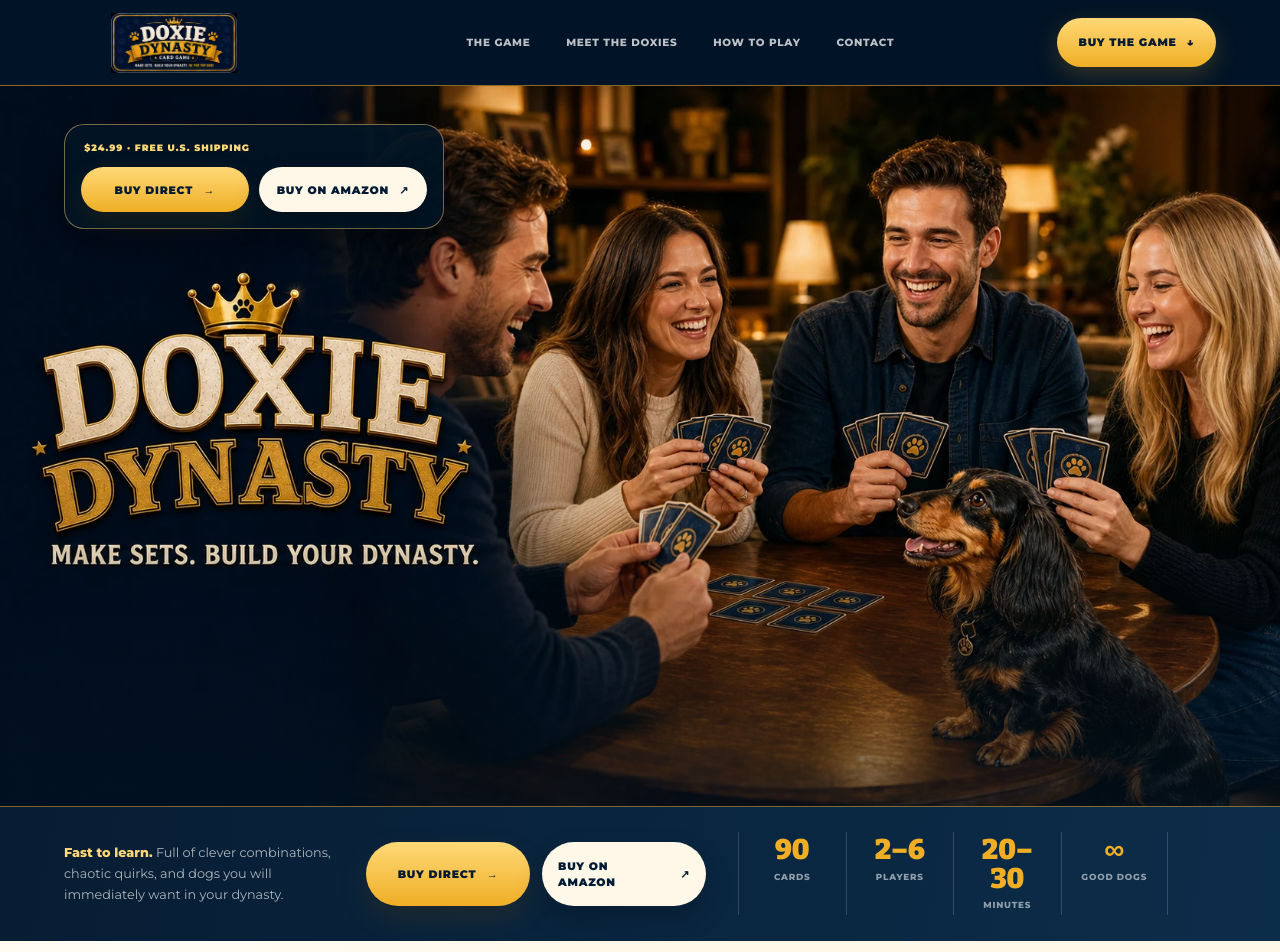
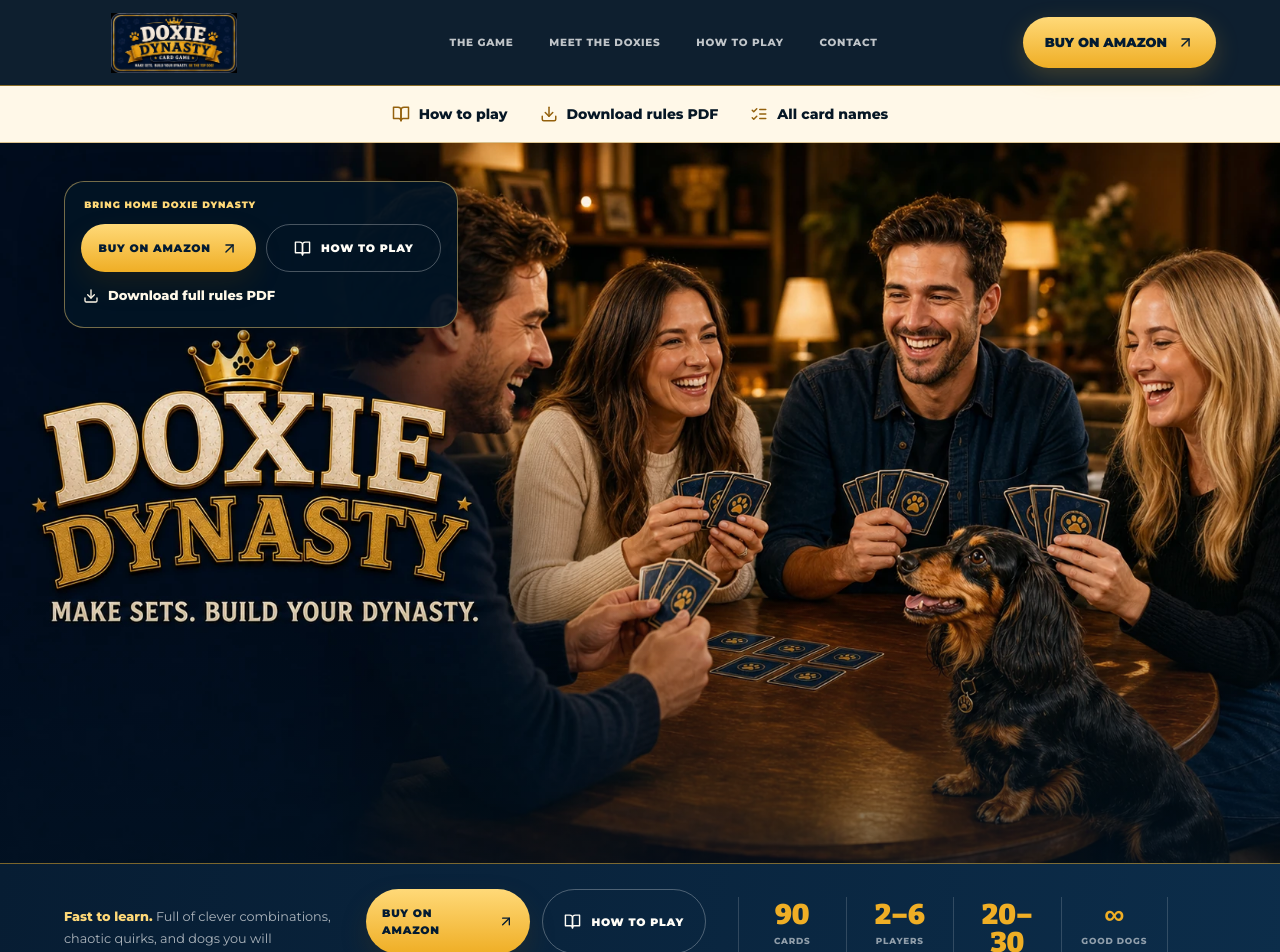
Before and after one commit to UFOBob069/doxiedynasty, a Next.js app: page / in a window 1280 px wide. Shown: the top 952 px of the page. Built offline with nearby package versions, Linux system fonts and the light colour scheme.

Commit message:
Add full card directory and prominent homepage rules links

```diff
--- a/src/app/gameplay/page.module.css
+++ b/src/app/gameplay/page.module.css
@@ -63,6 +63,9 @@
 .tableWrap thead { background: var(--navy); color: var(--gold-light); }
 .tableWrap tbody tr:nth-child(even) { background: rgba(239,174,37,.07); }
 .checklistGroups { display: grid; grid-template-columns: repeat(3, minmax(0, 1fr)); gap: 24px; }
+.nameDirectory { column-count: 4; column-gap: 28px; list-style: none; margin: 16px 0 28px; padding: 16px 0; border-block: 1px solid #d9caaa; }
+.nameDirectory li { break-inside: avoid; padding: 5px 0; font-size: 1rem; }
+.wildDirectory { font-weight: 650; color: #875408; }
 .checklistGroups fieldset { border: 0; border-top: 2px solid var(--gold); padding: 12px 0 0; margin: 0; min-width: 0; }
 .checklistGroups legend { font: 800 1.0625rem/1.5 var(--font-display), Georgia, serif; padding-right: 10px; }
 .checklistGroups label { display: flex; gap: 9px; align-items: flex-start; font-size: .875rem; padding: 5px 0; cursor: pointer; }
@@ -95,6 +98,7 @@
   .buyLink { grid-column: 2; grid-row: 1; }
 }
 @media (max-width: 600px) {
+  .nameDirectory { column-count: 2; }
   .width { width: calc(100% - 32px); }
   .page .header { padding-inline: 16px; }
   .page .header nav { gap: 6px 18px; }
--- a/src/app/globals.css
+++ b/src/app/globals.css
@@ -406,3 +406,40 @@
   html { scroll-behavior: auto; }
   *, *::before, *::after { transition-duration: .01ms !important; }
 }
+
+.home-header { position: relative; gap: 1rem; }
+.home-header .nav-cta { font-size: .8125rem; letter-spacing: 0; white-space: nowrap; }
+.home-header .nav-cta svg { flex-shrink: 0; }
+.home-hero { padding-top: 0; }
+.home-resources { display: flex; flex-wrap: wrap; align-items: center; justify-content: center; gap: 8px 32px; padding: 13px 20px; background: var(--cream); border-bottom: 1px solid #dcc28e; }
+.home-resources a, .hero-pdf-link, .card-name-link a, .rules-pdf-link { display: inline-flex; align-items: center; gap: 9px; font-size: .875rem; font-weight: 750; letter-spacing: 0; }
+.home-resources a { min-height: 30px; }
+.home-resources svg, .card-name-link svg, .rules-pdf-link svg { color: #94610d; flex-shrink: 0; }
+.home-resources a:hover, .hero-pdf-link:hover, .card-name-link a:hover, .rules-pdf-link:hover { text-decoration: underline; text-underline-offset: 4px; }
+.home-resources a:focus-visible, .hero-pdf-link:focus-visible, .card-name-link a:focus-visible, .rules-actions a:focus-visible, .home-header a:focus-visible { outline: 3px solid var(--gold); outline-offset: 4px; }
+.hero-purchase > .hero-pdf-link { color: var(--cream); margin: 14px 2px 2px; font-size: .8125rem; }
+.hero-actions > .hero-pdf-link { grid-column: 1 / -1; justify-content: center; color: var(--gold-light); }
+.card-name-link { text-align: center; padding: 0 20px 36px; color: var(--gold-light); }
+.card-name-link svg { color: var(--gold-light); }
+.rules-actions { display: flex; flex-wrap: wrap; align-items: center; gap: 18px 26px; margin-top: 26px; }
+.rules-read-link { background: var(--navy); color: var(--white); font-size: .875rem; letter-spacing: 0; }
+.rules-pdf-link { color: var(--navy); text-decoration: underline; text-underline-offset: 4px; }
+footer .footer-links { flex-wrap: wrap; justify-content: flex-end; }
+@media (max-width: 850px) {
+  .home-header { grid-template-columns: minmax(0, 1fr) auto; }
+}
+@media (max-width: 620px) {
+  .home-header .nav-cta { width: auto; height: auto; padding: 11px 13px; font-size: .75rem; gap: 5px; }
+  .home-resources { gap: 6px 20px; padding: 10px 16px; }
+  .home-resources a { font-size: .8125rem; }
+  .home-hero .hero-actions { grid-template-columns: minmax(0, 1fr); }
+  .home-hero .hero-actions > .button { font-size: .8125rem; min-height: 48px; letter-spacing: 0; }
+  .hero-actions > .hero-pdf-link { padding: 6px 0; }
+  .rules-actions { align-items: stretch; flex-direction: column; }
+  .rules-pdf-link { justify-content: center; min-height: 44px; }
+  footer .footer-links { justify-content: flex-start; }
+}
+@media (max-width: 380px) {
+  .home-header { gap: 12px; }
+  .home-header .brand-lockup { width: 124px; }
+}
--- a/src/app/page.tsx
+++ b/src/app/page.tsx
@@ -1,4 +1,5 @@
 import Image from "next/image";
+import { BookOpen, Download, ListChecks, ArrowUpRight } from "lucide-react";
 import { DOXIE_DYNASTY } from "@/lib/doxie-product";
 import { SITE_URL } from "@/lib/site";
 
@@ -56,6 +57,8 @@
 ];
 
 const directCheckoutUrl = "/checkout";
+const amazonUrl = "https://www.amazon.com/dp/B0H1NL53PX";
+const rulesPdfUrl = "/downloads/doxie-dynasty-full-rules.pdf";
 
 const productJsonLd = {
   "@context": "https://schema.org",
@@ -153,7 +156,7 @@
           __html: JSON.stringify(productJsonLd).replace(/</g, "\\u003c"),
         }}
       />
-      <header className="site-header">
+      <header className="site-header home-header">
         <a className="brand" href="#top" aria-label="Doxie Dynasty home">
           <Brand />
         </a>
@@ -163,12 +166,17 @@
           <a href="/gameplay">How to play</a>
           <a href={contactUrl}>Contact</a>
         </nav>
-        <a className="nav-cta" href="#buy">
-          Buy the game <span aria-hidden="true">↓</span>
+        <a className="nav-cta" href={amazonUrl} target="_blank" rel="noopener noreferrer">
+          Buy on Amazon <ArrowUpRight size={17} aria-hidden="true" />
         </a>
       </header>
+      <nav className="home-resources" aria-label="Rules and card list">
+        <a href="/gameplay"><BookOpen size={18} aria-hidden="true" /> How to play</a>
+        <a href={rulesPdfUrl} download><Download size={18} aria-hidden="true" /> Download rules PDF</a>
+        <a href="/gameplay#checklist"><ListChecks size={18} aria-hidden="true" /> All card names</a>
+      </nav>
 
-      <section className="hero" id="top" aria-labelledby="hero-title">
+      <section className="hero home-hero" id="top" aria-labelledby="hero-title">
         <h1 className="sr-only" id="hero-title">Doxie Dynasty Card Game</h1>
         <div className="hero-art">
           <Image
@@ -179,20 +187,19 @@
             sizes="100vw"
           />
           <div className="hero-purchase" aria-label="Purchase Doxie Dynasty">
-            <span>$24.99 · Free U.S. shipping</span>
+            <span>Bring home Doxie Dynasty</span>
             <div>
-              <a className="button button-gold" href={directCheckoutUrl}>
-                Buy direct <span aria-hidden="true">→</span>
-              </a>
               <a
-                className="button button-cream"
-                href="https://www.amazon.com/dp/B0H1NL53PX"
+                className="button button-gold"
+                href={amazonUrl}
                 target="_blank"
                 rel="noopener noreferrer"
               >
-                Buy on Amazon <span aria-hidden="true">↗</span>
+                Buy on Amazon <ArrowUpRight size={17} aria-hidden="true" />
               </a>
+              <a className="button button-outline" href="/gameplay"><BookOpen size={17} aria-hidden="true" /> How to play</a>
             </div>
+            <a className="hero-pdf-link" href={rulesPdfUrl} download><Download size={16} aria-hidden="true" /> Download full rules PDF</a>
           </div>
         </div>
         <div className="hero-ribbon">
@@ -201,17 +208,16 @@
             and dogs you will immediately want in your dynasty.
           </p>
           <div className="hero-actions" aria-label="Purchase options">
-            <a className="button button-gold" href={directCheckoutUrl}>
-              Buy direct <span aria-hidden="true">→</span>
-            </a>
             <a
-              className="button button-cream"
-              href="https://www.amazon.com/dp/B0H1NL53PX"
+              className="button button-gold"
+              href={amazonUrl}
               target="_blank"
               rel="noopener noreferrer"
             >
-              Buy on Amazon <span aria-hidden="true">↗</span>
+              Buy on Amazon <ArrowUpRight size={17} aria-hidden="true" />
             </a>
+            <a className="button button-outline" href="/gameplay"><BookOpen size={17} aria-hidden="true" /> How to play</a>
+            <a className="hero-pdf-link" href={rulesPdfUrl} download><Download size={16} aria-hidden="true" /> Download rules PDF</a>
           </div>
           <dl className="hero-facts">
             <div><dt>90</dt><dd>Cards</dd></div>
@@ -269,6 +275,7 @@
             </article>
           ))}
         </div>
+        <div className="card-name-link"><a href="/gameplay#checklist"><ListChecks size={20} aria-hidden="true" /> Is your doxie&apos;s name in the deck? See all card names.</a></div>
         <div className="trait-ticker" aria-hidden="true">
           <span>FUR TYPE</span><i>•</i><span>COLOR</span><i>•</i><span>PATTERN</span><i>•</i>
           <span>MAKE SETS</span><i>•</i><span>BUILD YOUR DYNASTY</span>
@@ -283,7 +290,10 @@
             Deal 7 cards to each player. Draw 1, play Doxies face up and use
             special cards, then discard 1. Only cards played to the table score.
           </p>
-          <a className="button button-gold" href="/gameplay">Read the full rules and download the PDF</a>
+          <div className="rules-actions">
+            <a className="button rules-read-link" href="/gameplay"><BookOpen size={18} aria-hidden="true" /> Read the full rules</a>
+            <a className="rules-pdf-link" href={rulesPdfUrl} download><Download size={18} aria-hidden="true" /> Download rules PDF</a>
+          </div>
         </div>
 
         <div className="steps-grid">
@@ -417,12 +427,10 @@
             and anyone ready to become the top dog at game night.
           </p>
           <div className="buy-actions">
-            <a className="button button-gold" href={directCheckoutUrl}>
-              Buy direct <span aria-hidden="true">→</span>
+            <a className="button button-gold" href={amazonUrl} target="_blank" rel="noopener noreferrer">
+              Buy on Amazon <ArrowUpRight size={17} aria-hidden="true" />
             </a>
-            <a className="button button-cream" href="https://www.amazon.com/dp/B0H1NL53PX" target="_blank" rel="noopener noreferrer">
-              Buy on Amazon <span aria-hidden="true">↗</span>
-            </a>
+            <a className="button button-outline" href={directCheckoutUrl}>Buy direct <span aria-hidden="true">→</span></a>
           </div>
           <small>Choose the way you like to shop.</small>
         </div>
@@ -444,6 +452,8 @@
         <div className="footer-links">
           <a href="#game">The game</a>
           <a href="/gameplay">How to play</a>
+          <a href={rulesPdfUrl} download>Rules PDF</a>
+          <a href="/gameplay#checklist">All card names</a>
           <a href="#faq">FAQ</a>
           <a href={directCheckoutUrl}>Buy direct</a>
           <a href="https://www.amazon.com/dp/B0H1NL53PX" target="_blank" rel="noopener noreferrer">Amazon</a>
--- a/src/lib/gameplay.json
+++ b/src/lib/gameplay.json
@@ -92,7 +92,8 @@
     { "name": "Fetch Frenzy", "timing": "Your turn", "text": "Starting with you and moving clockwise, each player with cards in hand chooses and discards 1. After everyone has discarded, each player who discarded draws 1 from the deck in the same order, while cards remain. Empty-handed players do neither. Finish the whole effect before any Treat Magnet pickup. You still discard normally to end your turn." },
     { "name": "Treat Time", "timing": "Keep beside your Dynasty", "text": "Gain 2 points. Keep this card face up as a reminder and count it once at final scoring, just like Snuggle Power. Although it is an Action, its printed bonus does score points." }
   ],
-  "checklistIntro": "A representative checklist, not a list of every regular Doxie. The full deck has 66 regular Doxies, 6 Wilds, 12 Quirks, and 6 Actions: 90 playing cards. Each named special and Wild appears once in the master list. The rules insert and any bonus Joker are not included in that total.",
+  "checklistIntro": "Find your doxie's name in the complete 90-card master list: 66 regular Doxies, 6 Wilds, 12 Quirks, and 6 Actions. Regular Doxie names are listed alphabetically. The rules insert and any bonus Joker are not included in that total.",
+  "regularNames": ["Abby","Annie","Archie","Bailey","Bear","Bella","Bentley","Bruno","Buddy","Charlie","Chloe","Coco","Cooper","Daisy","Dexter","Duke","Ellie","Finn","Frankie","George","Gracie","Gus","Hank","Harley","Henry","Honey","Jack","Jax","Layla","Leo","Lily","Lola","Louie","Lucy","Luna","Maggie","Max","Millie","Milo","Minnie","Molly","Murphy","Nala","Olive","Oliver","Ollie","Oscar","Penny","Pepper","Piper","Riley","Rocky","Rosie","Roxy","Ruby","Sadie","Sam","Scout","Sophie","Stella","Thor","Tucker","Willow","Winston","Zeus","Zoey"],
   "samples": [
     { "name": "Max", "size": "Mini", "points": 1, "fur": "Smooth", "color": "Red", "pattern": "Brindle" },
     { "name": "Bella", "size": "Standard", "points": 2, "fur": "Smooth", "color": "Cream", "pattern": "Brindle" },
@@ -109,7 +110,7 @@
     { "question": "My printed rules say 84 cards, 3 or more, or end when a hand is empty. Which do we use?", "answer": "Use this complete guide consistently: 90 cards with Wilds, sets of exactly 3, and finish the current turn when the draw deck empties. Empty hands do not end play. An 84-card deck without Wilds uses the same procedure, simply omitting Wilds. The updated guide also clarifies that Treat Time earns its printed +2 points." },
     { "question": "Can I move cards out of a completed set?", "answer": "No. Sets stay together unless a card effect breaks them. After Vet Visit, remaining regular Doxies become ungrouped face-up cards and a remaining Wild goes back to its owner's hand. Regroup only on your own turn." },
     { "question": "Can the same Doxie earn a set bonus and a Dynasty bonus?", "answer": "Yes. A regular Doxie may help meet the three-fur-type Dynasty goal while belonging to one matching set. It cannot belong to two sets, and the Dynasty bonus is awarded only once." },
-    { "question": "Is there a downloadable PDF?", "answer": "Yes. Download the full rules PDF linked at the top of this page. It includes setup, turn order, scoring, all special-card rulings, and the representative checklist. The PDF and this page use the same rules version." },
+    { "question": "Is there a downloadable PDF?", "answer": "Yes. Download the full rules PDF linked at the top of this page. It includes setup, turn order, scoring, all special-card rulings, example card traits, and the complete card-name list. The PDF and this page use the same rules version." },
     { "question": "Is there an official gameplay demonstration video?", "answer": "No official demonstration video is linked here yet. The example turn and scoring walkthrough above cover the full sequence, and the downloadable PDF can stay beside the table while you play." }
   ]
 }
```
Also changed, not shown: src/app/gameplay/page.tsx (+7 -1 lines), 1 other file (tests, documents, lock files or other folders).
